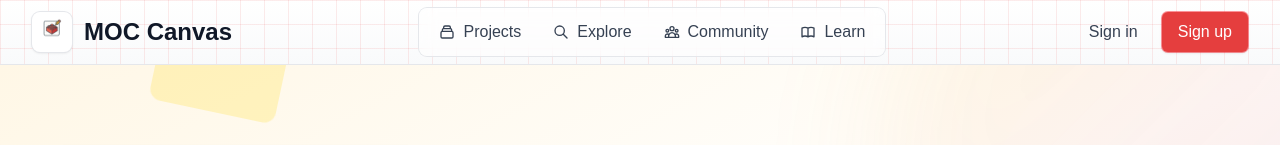
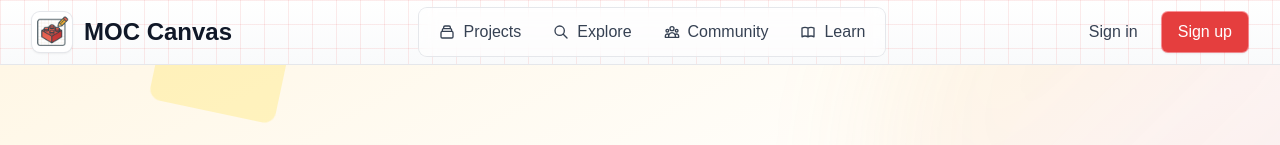
Before and after one commit to jwald3/moc_canvas_next, a Next.js app: page / in a window 1280 px wide. Shown: the top 145 px of the page. Built offline with nearby package versions, Linux system fonts and the light colour scheme; no server answers; the database is empty.

Commit message:
Improved logo styling

```diff
--- a/src/app/layout.tsx
+++ b/src/app/layout.tsx
@@ -51,13 +51,13 @@ export default function RootLayout({
                                     href="/"
                                     className="flex items-center space-x-3 group relative"
                                 >
-                                    <div className="w-10 h-10 bg-white rounded-lg shadow-sm p-1.5 ring-1 ring-gray-200">
+                                    <div className="w-10 h-10 bg-white rounded-lg shadow-sm p-0.5 ring-1 ring-gray-200 flex items-center justify-center">
                                         <Image
                                             src="/images/logo.png"
-                                            width={48}
-                                            height={48}
+                                            width={32}
+                                            height={32}
                                             alt="MOC Canvas Logo"
-                                            className="object-contain"
+                                            className="w-full h-full object-contain"
                                         />
                                     </div>
                                     <span className="text-2xl font-bold text-gray-900 group-hover:text-[#E53E3E] transition-colors">
```
Also changed, not shown: public/images/logo.png.
